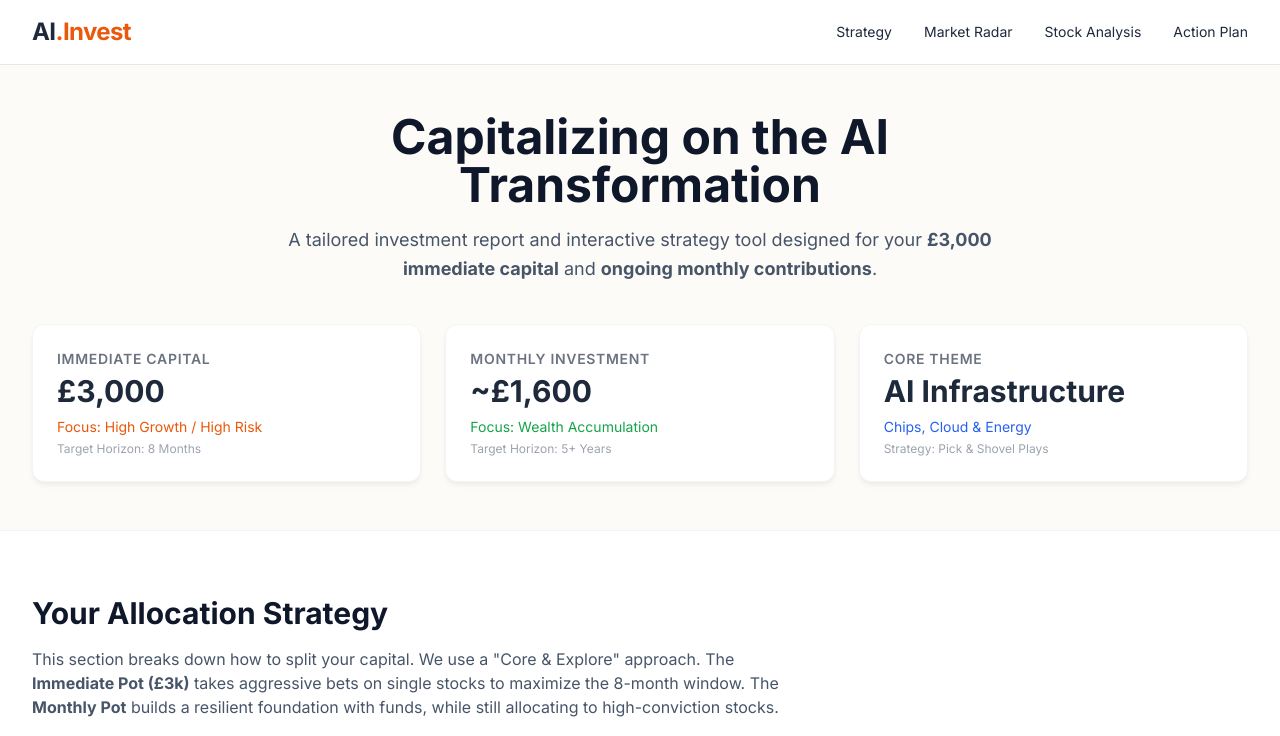
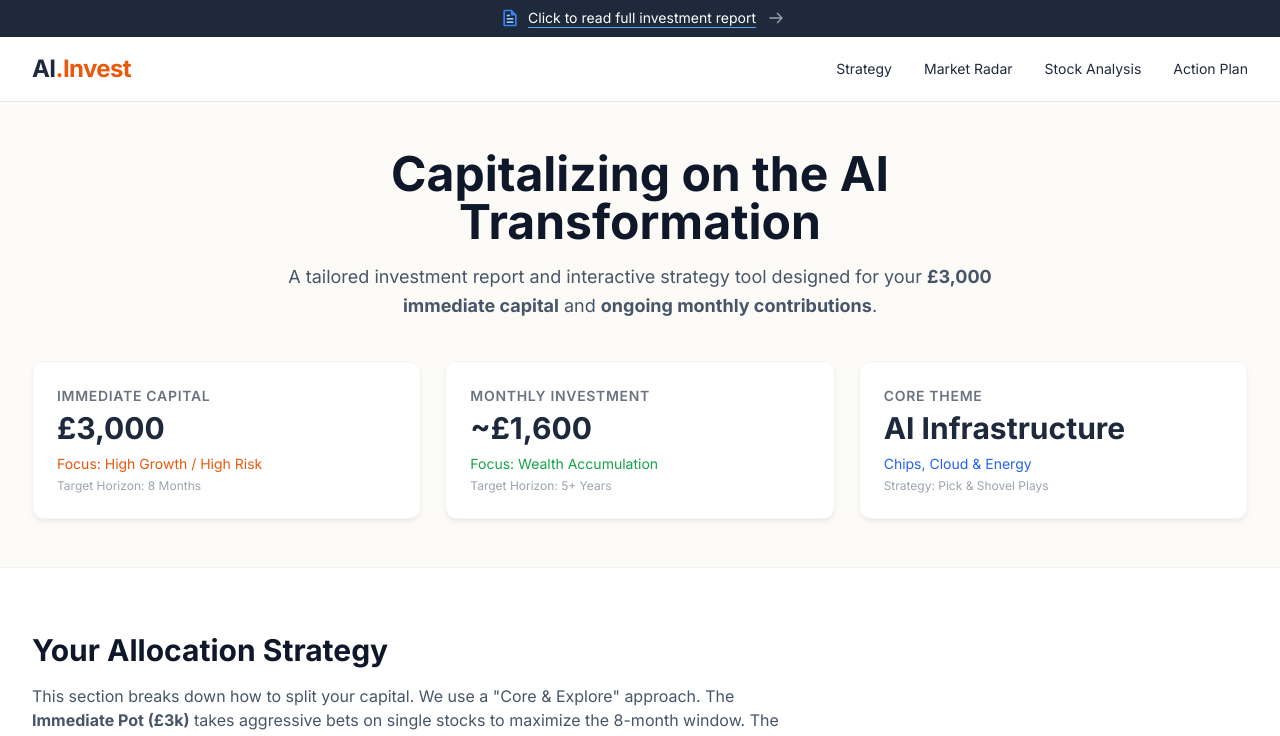
Before and after one commit to ellispaz/investing-site-chloe, a plain HTML site: page index.html in a window 1280 px wide. Shown: the top 736 px of the page. Drawn offline with nearby package versions, Linux system fonts and the light colour scheme.

Commit message:
added link to full report

```diff
--- a/index.html
+++ b/index.html
@@ -100,6 +100,26 @@
 </head>
 
 <body class="antialiased min-h-screen flex flex-col">
+
+    <!-- Top Banner: Investment Report -->
+    <a href="https://docs.google.com/document/d/1uObsxGzS31VgxNj-9wl08g859QtarytmOfeWWVgkKZk/edit?usp=sharing"
+        target="_blank"
+        class="bg-slate-900 border-b border-gray-800 text-white px-4 py-2 flex items-center justify-center gap-2 hover:bg-slate-800 transition-colors group">
+        <!-- Google Docs-like Icon -->
+        <svg class="w-5 h-5 text-blue-500" viewBox="0 0 24 24" fill="currentColor">
+            <path
+                d="M14 2H6C4.9 2 4 2.9 4 4V20C4 21.1 4.9 22 6 22H18C19.1 22 20 21.1 20 20V8L14 2ZM18 20H6V4H13V9H18V20Z" />
+            <path d="M8 12H16V14H8V12Z" class="text-blue-300" fill="currentColor" />
+            <path d="M8 16H16V18H8V16Z" class="text-blue-300" fill="currentColor" />
+            <path d="M8 8H12V10H8V8Z" class="text-blue-300" fill="currentColor" />
+        </svg>
+        <span class="text-sm font-medium group-hover:underline decoration-blue-400 underline-offset-4">Click to read
+            full investment report</span>
+        <svg class="w-4 h-4 text-gray-400 group-hover:translate-x-1 transition-transform" fill="none"
+            stroke="currentColor" viewBox="0 0 24 24">
+            <path stroke-linecap="round" stroke-linejoin="round" stroke-width="2" d="M14 5l7 7m0 0l-7 7m7-7H3" />
+        </svg>
+    </a>
 
     <!-- Header -->
     <header class="bg-white border-b border-gray-200 sticky top-0 z-50">
```
